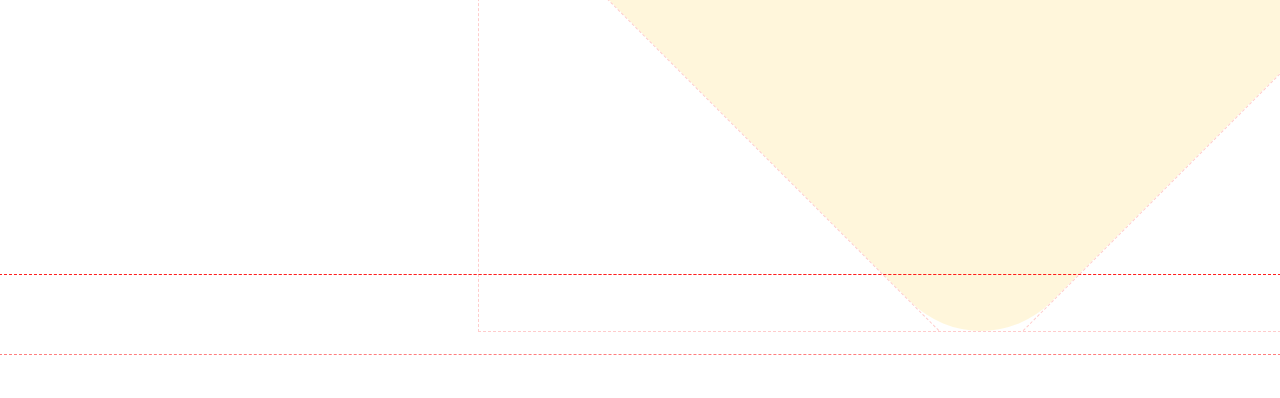
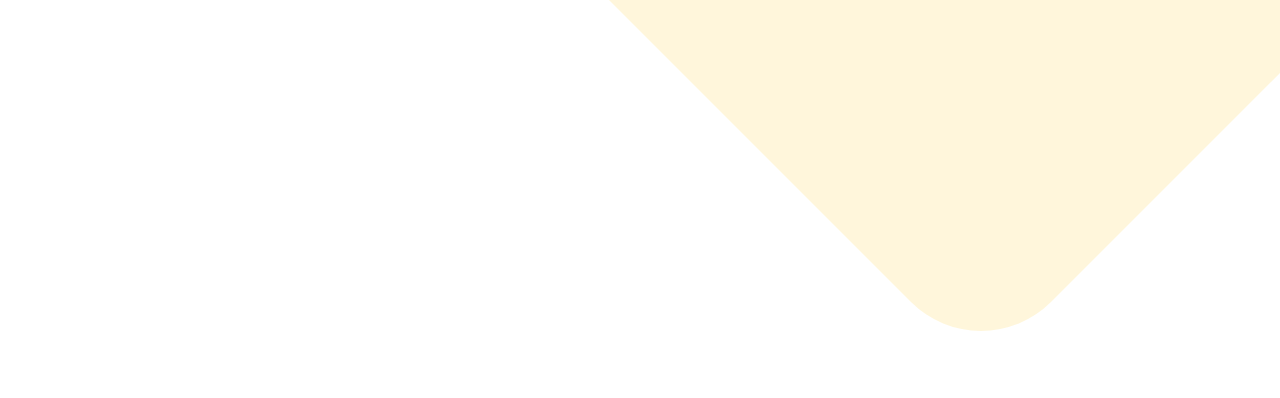
Before and after one commit to CoolMcProgrammer123/INM420-Assignment-1, a website: page public/index.html in a window 1280 px wide. Shown: the part 402-800 px from the top of the page. Drawn offline with nearby package versions, Linux system fonts and the light colour scheme.

Commit message:
Day 1: Disabled bounding box preview

```diff
--- a/public/css/style.css
+++ b/public/css/style.css
@@ -1,7 +1,7 @@
 @import url('https://fonts.googleapis.com/css2?family=Inter:ital,opsz,wght@0,14..32,100..900;1,14..32,100..900&display=swap');
 
 * {
-    outline: 1px dashed rgba(255, 0, 0, 0.5);
+    /* outline: 1px dashed rgba(255, 0, 0, 0.5); */
 }
 
 h1 {
```
